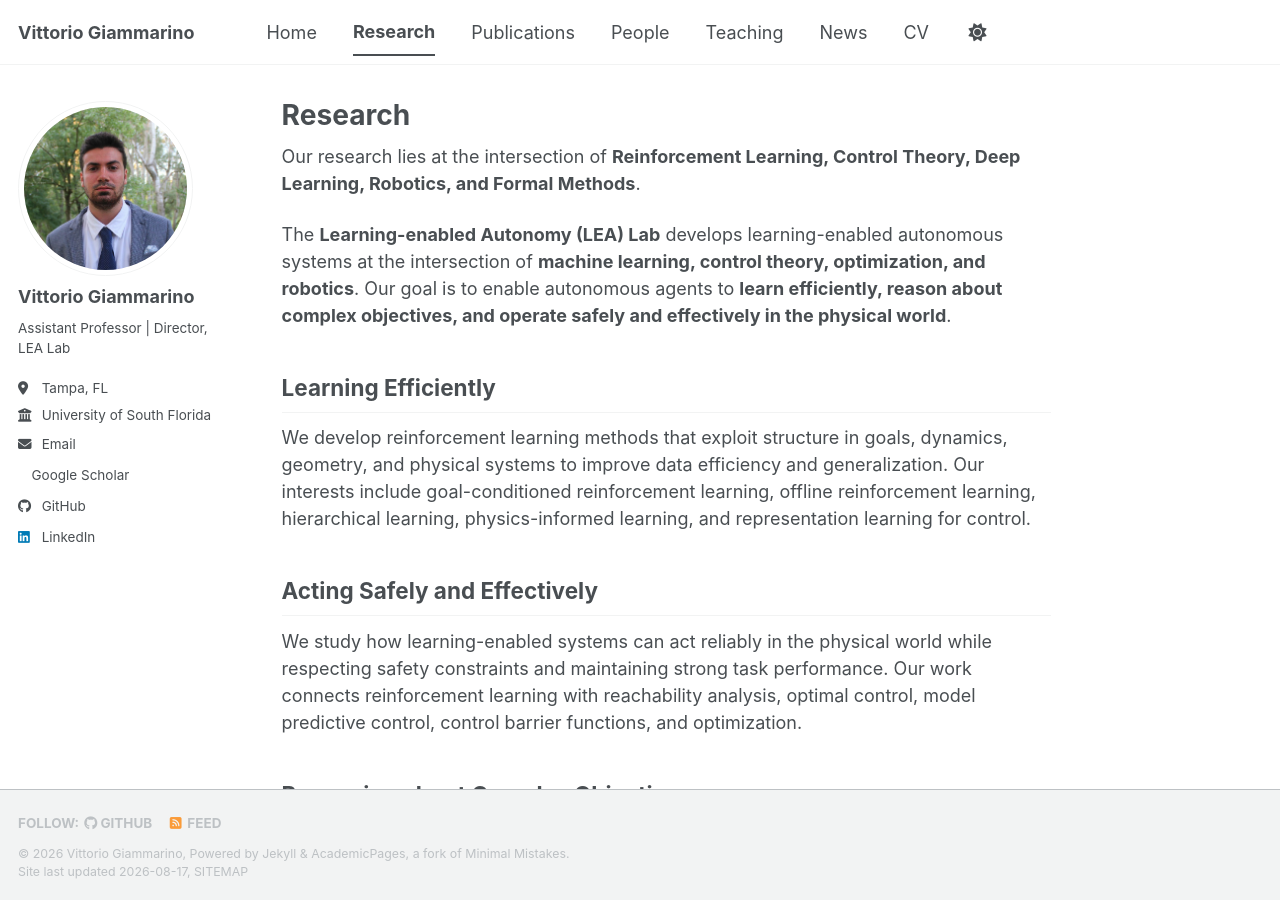
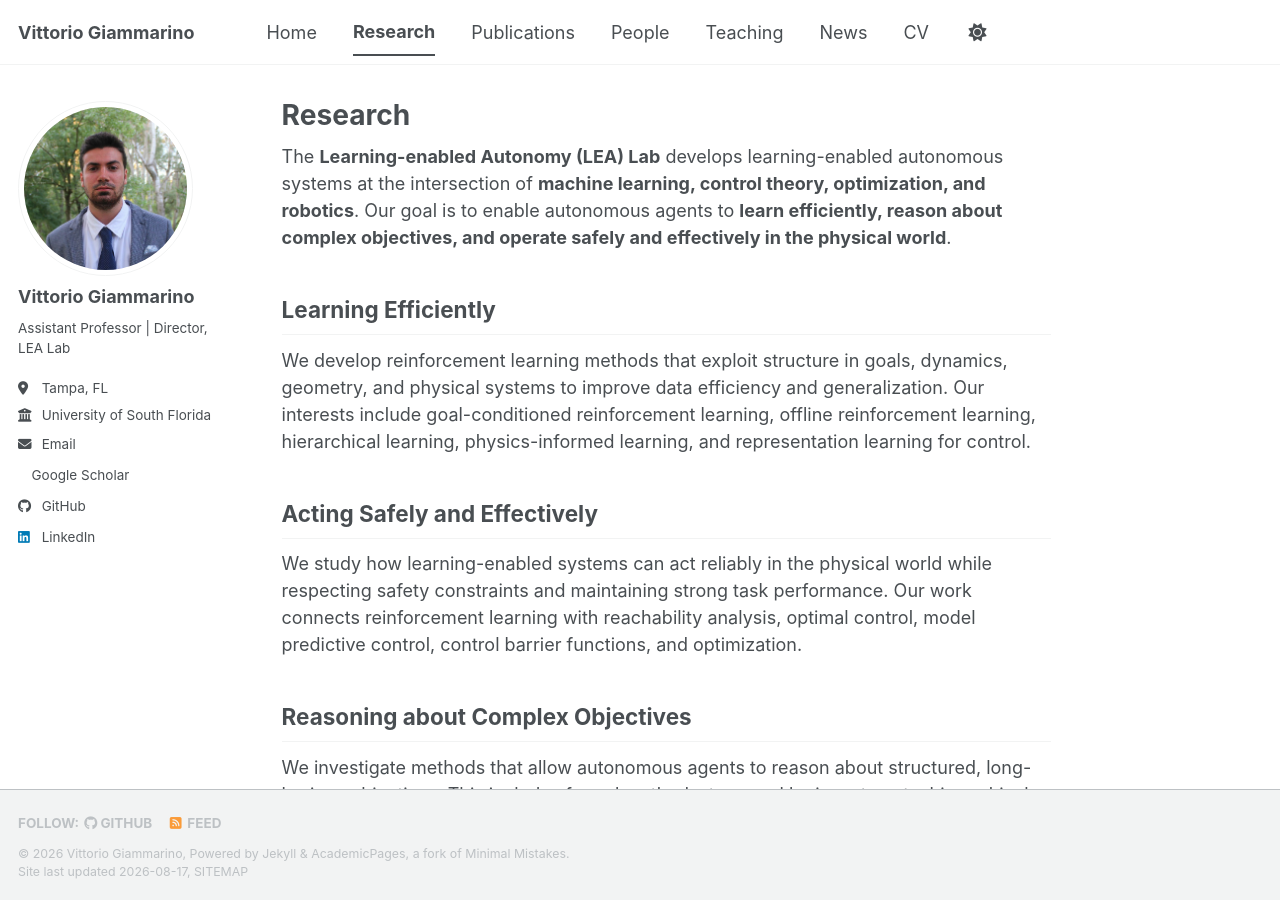
Before and after one commit to VittorioGiammarino/VittorioGiammarino.github.io, a Jekyll site: the page built from _pages/research.md, in a window 1280 px wide and 900 px high. Built offline with Jekyll 4.4.1, drawn with Linux system fonts in a browser that asks for light colours; a style sheet for code colours, icons or effects is not loaded.

Commit message:
research updated

```diff
--- a/_pages/research.md
+++ b/_pages/research.md
@@ -3,8 +3,6 @@ permalink: /research/
 title: "Research"
 author_profile: true
 ---
-
-Our research lies at the intersection of **Reinforcement Learning, Control Theory, Deep Learning, Robotics, and Formal Methods**.
 
 The **Learning-enabled Autonomy (LEA) Lab** develops learning-enabled autonomous systems at the intersection of **machine learning, control theory, optimization, and robotics**. Our goal is to enable autonomous agents to **learn efficiently, reason about complex objectives, and operate safely and effectively in the physical world**.
 
```
